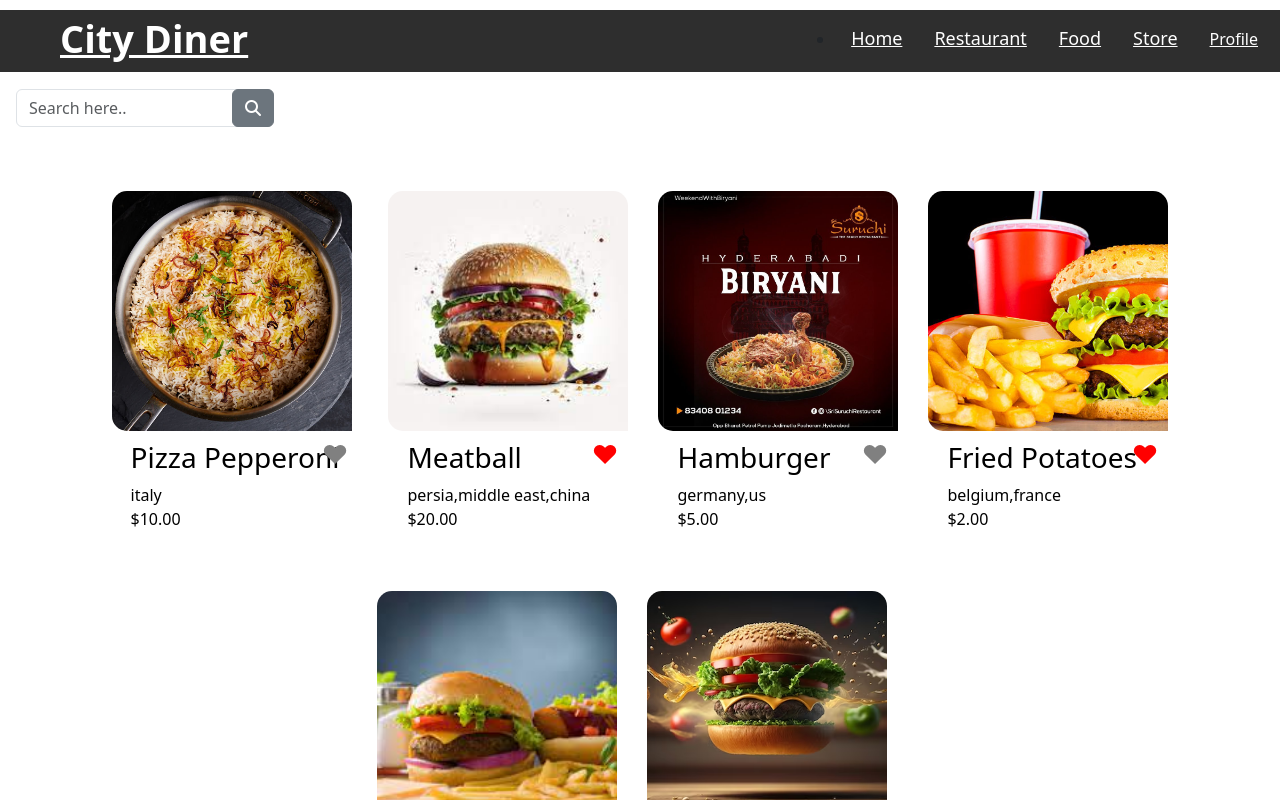
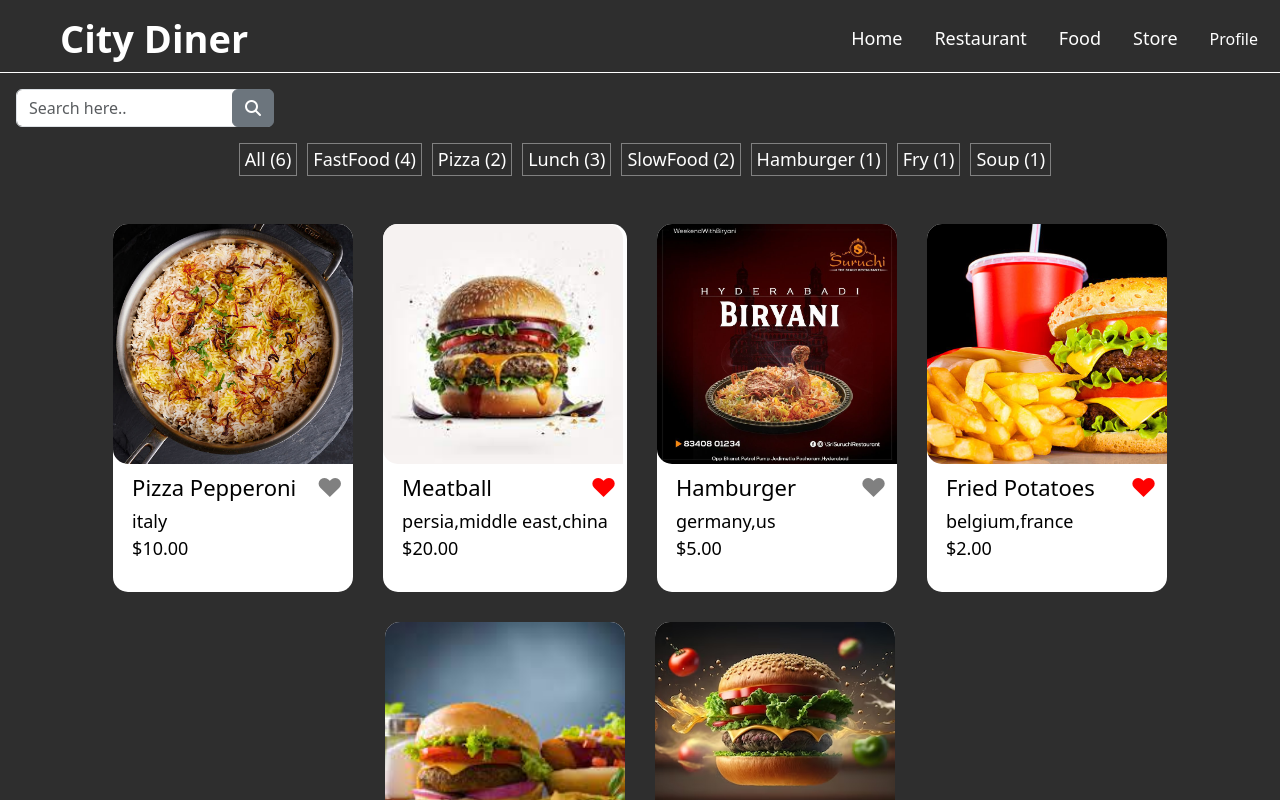
Before and after one commit to Ashik-ch/CityDiner, an Angular app in the folder CityDiner-Frontend/: page /food in a window 1280 px wide. Shown: the top 800 px of the page. Built offline with nearby package versions, Linux system fonts and the light colour scheme.

Commit message:
Filter Component And Function

```diff
--- a/CityDiner-Frontend/src/app/app.module.ts
+++ b/CityDiner-Frontend/src/app/app.module.ts
@@ -1,6 +1,5 @@
 import { NgModule } from '@angular/core';
 import { BrowserModule } from '@angular/platform-browser';
-
 import { RouterModule, Routes } from '@angular/router';
 
 import { AppComponent } from './app.component';
@@ -8,12 +7,14 @@ import { HeaderComponent } from './omponents/parts/header/header.component';
 import { HomeComponent } from './omponents/page/home/home.component';
 import { SearchbarComponent } from './omponents/parts/searchbar/searchbar.component';
 import { FoodComponent } from './omponents/page/food/food.component';
+import { FilterComponent } from './omponents/parts/filter/filter.component';
 
 
 const routes: Routes = [
   { path: '', component: HomeComponent },
   { path: 'food', component: FoodComponent },
   { path: 'food/:searchTerm', component: FoodComponent },
+  { path: 'category/:cat', component: FoodComponent },
 ];
 
 
@@ -28,6 +29,7 @@ const Components = [
   declarations: [
     AppComponent,
     Components,
+    FilterComponent,
 
   ],
   imports: [
--- a/CityDiner-Frontend/src/app/omponents/page/food/food.component.html
+++ b/CityDiner-Frontend/src/app/omponents/page/food/food.component.html
@@ -1,4 +1,5 @@
 <app-searchbar></app-searchbar>
+<app-filter></app-filter>
 
 <div class="food-container">
     <div *ngFor="let food of food" class="food-items">
--- a/CityDiner-Frontend/src/app/omponents/page/food/food.component.scss
+++ b/CityDiner-Frontend/src/app/omponents/page/food/food.component.scss
@@ -5,7 +5,6 @@
   justify-content: center;
   align-items: center;
   overflow: hidden;
-
   padding: 38px 20px;
 
   .food-items {
--- a/CityDiner-Frontend/src/app/omponents/page/food/food.component.ts
+++ b/CityDiner-Frontend/src/app/omponents/page/food/food.component.ts
@@ -18,6 +18,9 @@ export class FoodComponent {
       if (params['searchTerm']) {
         this.food = this.foodServ.getfoodbySearch(params['searchTerm'])
       }
+      else if (params['cat']) {
+        this.food = this.foodServ.getAllFoodbyCategory(params['cat'])
+      }
       else {
         this.food = this.foodServ.getAllFood()
       }
--- /dev/null
+++ b/CityDiner-Frontend/src/app/omponents/parts/filter/filter.component.html
@@ -0,0 +1,3 @@
+<div class="filter">
+    <a *ngFor="let cat of categories" routerLink="/category/{{cat.name}}"> {{cat.name}} ({{cat.count}})</a>
+</div>
--- /dev/null
+++ b/CityDiner-Frontend/src/app/omponents/parts/filter/filter.component.scss
@@ -0,0 +1,15 @@
+.filter {
+  display: flex;
+  justify-content: center;
+  text-decoration: none;
+  a {
+    color: white;
+    text-decoration: none;
+    border: 1px solid gray;
+    padding: 2px 5px;
+    margin-left: 10px;
+  }
+  a:hover {
+    color: yellow;
+  }
+}
--- /dev/null
+++ b/CityDiner-Frontend/src/app/omponents/parts/filter/filter.component.ts
@@ -0,0 +1,21 @@
+import { Component, OnInit } from '@angular/core';
+import { FoodService } from 'src/app/service/food.service';
+import { Category } from 'src/app/shared/models/food';
+
+@Component({
+  selector: 'app-filter',
+  templateUrl: './filter.component.html',
+  styleUrls: ['./filter.component.scss']
+})
+export class FilterComponent implements OnInit {
+
+  categories: Category[] = []
+  constructor(private foodServ: FoodService) {
+  }
+
+  ngOnInit(): void {
+    this.categories = this.foodServ.getAllCategory()
+  }
+
+
+}
--- a/CityDiner-Frontend/src/app/service/food.service.ts
+++ b/CityDiner-Frontend/src/app/service/food.service.ts
@@ -1,6 +1,6 @@
 import { Injectable } from '@angular/core';
-import { Food } from '../shared/models/food';
-import { foodItems } from 'src/data';
+import { Category, Food } from '../shared/models/food';
+import { category, foodItems } from 'src/data';
 
 @Injectable({
   providedIn: 'root'
@@ -19,4 +19,15 @@ export class FoodService {
     return this.getAllFood().filter(food => food.name.toLowerCase().includes(searchTerm.toLowerCase()))
   }
 
+  getAllCategory(): Category[] {
+    return category
+  }
+
+  /** * @description for Filter  Foods by category  @cat categories */
+  getAllFoodbyCategory(cat: string) {
+    return cat == "All" ?
+      this.getAllFood() :
+      this.getAllFood().filter(categ => categ.tags?.includes(cat))
+  }
+
 }
--- a/CityDiner-Frontend/src/app/shared/models/food.ts
+++ b/CityDiner-Frontend/src/app/shared/models/food.ts
@@ -10,5 +10,9 @@ export class Food {
     category!: string
     favourite!: boolean
     stars!: number
+}
 
+export class Category {
+    name!: string
+    count!: number
 }
--- a/CityDiner-Frontend/src/data.ts
+++ b/CityDiner-Frontend/src/data.ts
@@ -1,5 +1,4 @@
-import { Food } from "./app/shared/models/food"
-
+import { Food, Category } from "./app/shared/models/food"
 
 export const foodItems: Food[] = [{
     id: '1',
@@ -67,3 +66,14 @@ export const foodItems: Food[] = [{
     imageUrl: 'assets/5.avif',
     tags: ['FastFood', 'Pizza', 'Lunch'],
 },]
+
+export const category: Category[] = [
+    { name: 'All', count: 6 },
+    { name: 'FastFood', count: 4 },
+    { name: 'Pizza', count: 2 },
+    { name: 'Lunch', count: 3 },
+    { name: 'SlowFood', count: 2 },
+    { name: 'Hamburger', count: 1 },
+    { name: 'Fry', count: 1 },
+    { name: 'Soup', count: 1 },
+]
--- a/CityDiner-Frontend/src/styles.scss
+++ b/CityDiner-Frontend/src/styles.scss
@@ -1 +1,21 @@
-/* You can add global styles to this file, and also import other style files */
+@import url(https://fonts.googleapis.com/css?family=Open+Sans);
+
+body {
+  font-size: 18px;
+  background-color: #2e2e2e;
+  list-style-type: none;
+  color: white;
+}
+
+a {
+  text-decoration: none;
+}
+
+li {
+  list-style-type: none;
+}
+
+h3 {
+  font-weight: 500;
+  font-size: 22px;
+}
```
